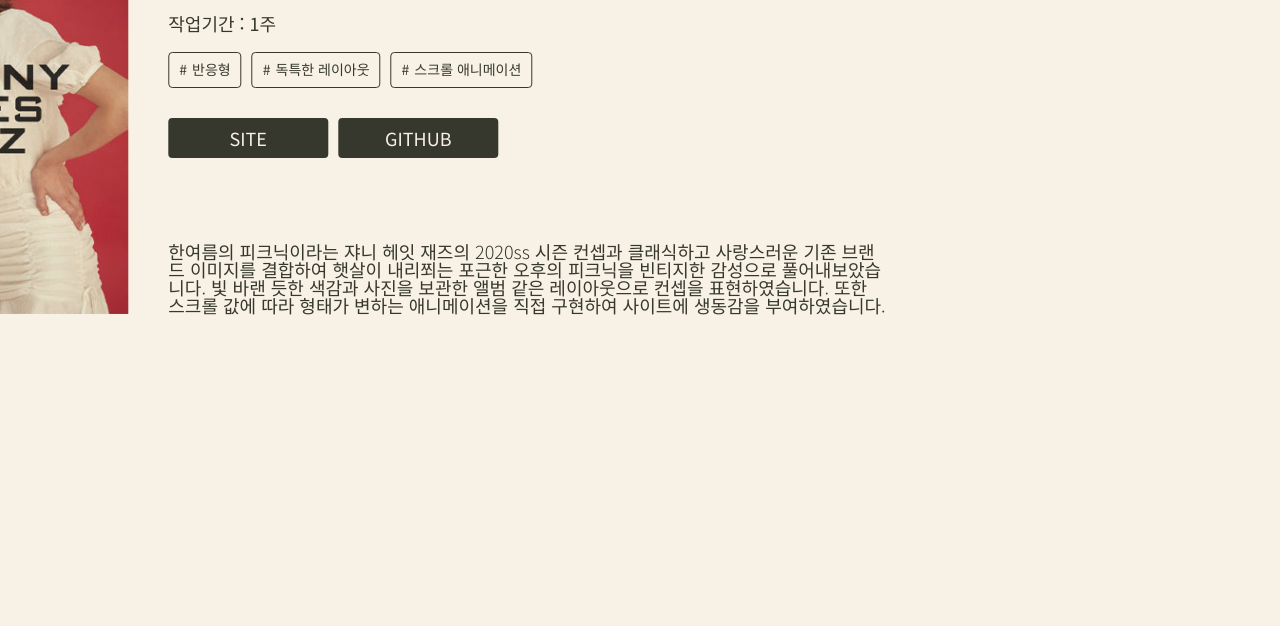
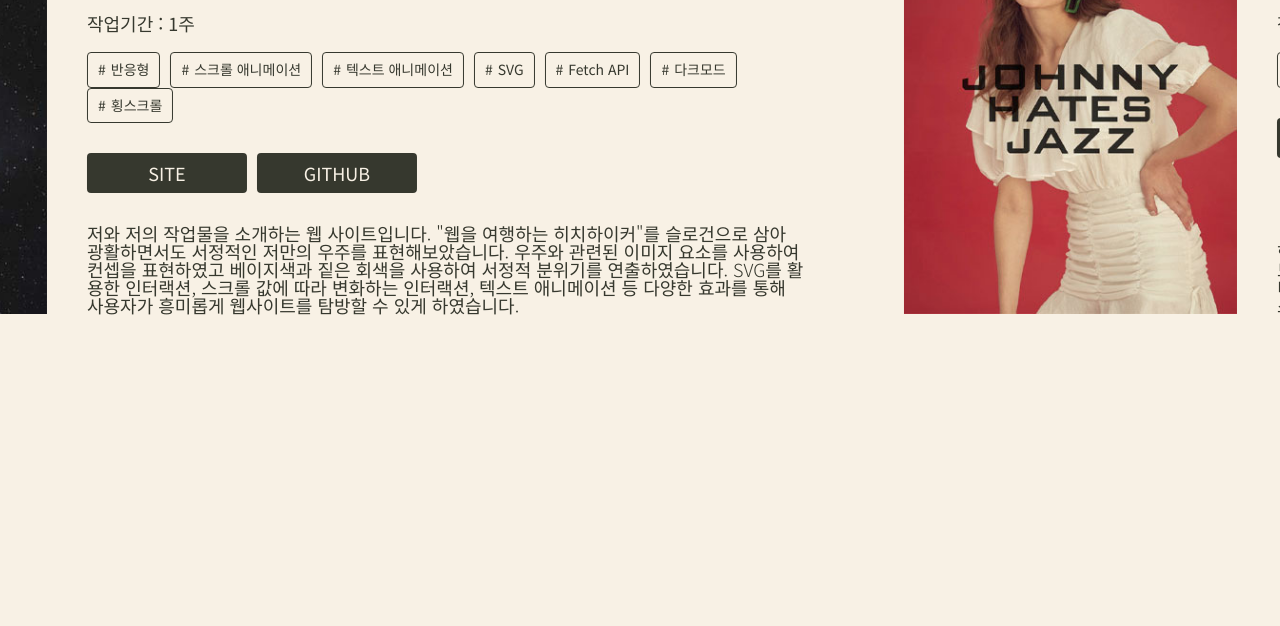
Before and after one commit to ysisys0202/My-portfolio, a website: page index.html in a window 1280 px wide. Shown: the part 6451-7077 px from the top of the page. Drawn offline with nearby package versions, Linux system fonts and the light colour scheme; files whose address does not match are found by name.

Commit message:
💄 Portfolio에 My porffolio 추가

```diff
--- a/index.html
+++ b/index.html
@@ -191,6 +191,57 @@
                     </p>
                   </header>
                   <div class="category-body">
+                    <article
+                      class="portfolio-article fading-item fading-horizontal"
+                    >
+                      <div class="img-wrapper">
+                        <img
+                          src="./assets/images/portfolio-my-porfolio.jpg"
+                          alt="나의 포트폴리오"
+                        />
+                      </div>
+                      <div class="portfolio-desc">
+                        <h3 class="portfolio-title">My Portfolio</h3>
+                        <dl class="portfolio-info">
+                          <dt>작업기간</dt>
+                          <dd>1주</dd>
+                        </dl>
+                        <div class="portfolio-tag-group">
+                          <span class="portfolio-tag">반응형</span>
+                          <span class="portfolio-tag">스크롤 애니메이션</span>
+                          <span class="portfolio-tag">텍스트 애니메이션</span>
+                          <span class="portfolio-tag">SVG</span>
+                          <span class="portfolio-tag">Fetch API</span>
+                          <span class="portfolio-tag">다크모드</span>
+                          <span class="portfolio-tag">횡스크롤</span>
+                        </div>
+                        <div class="btn-group">
+                          <a
+                            class="btn-link"
+                            href="https://ysisys0202.github.io/My-portfolio/"
+                            target="_blank"
+                            >site</a
+                          >
+                          <a
+                            class="btn-link"
+                            href="https://github.com/ysisys0202/My-portfolio"
+                            target="_blank"
+                            >github</a
+                          >
+                        </div>
+                        <p>
+                          저와 저의 작업물을 소개하는 웹 사이트입니다. "웹을
+                          여행하는 히치하이커"를 슬로건으로 삼아 광활하면서도
+                          서정적인 저만의 우주를 표현해보았습니다. 우주와 관련된
+                          이미지 요소를 사용하여 컨셉을 표현하였고 베이지색과
+                          짙은 회색을 사용하여 서정적 분위기를 연출하였습니다.
+                          SVG를 활용한 인터랙션, 스크롤 값에 따라 변화하는
+                          인터랙션, 텍스트 애니메이션 등 다양한 효과를 통해
+                          사용자가 흥미롭게 웹사이트를 탐방할 수 있게
+                          하였습니다.
+                        </p>
+                      </div>
+                    </article>
                     <article
                       class="portfolio-article fading-item fading-horizontal"
                     >
```
Also changed, not shown: assets/images/portfolio-my-porfolio.jpg (added).
